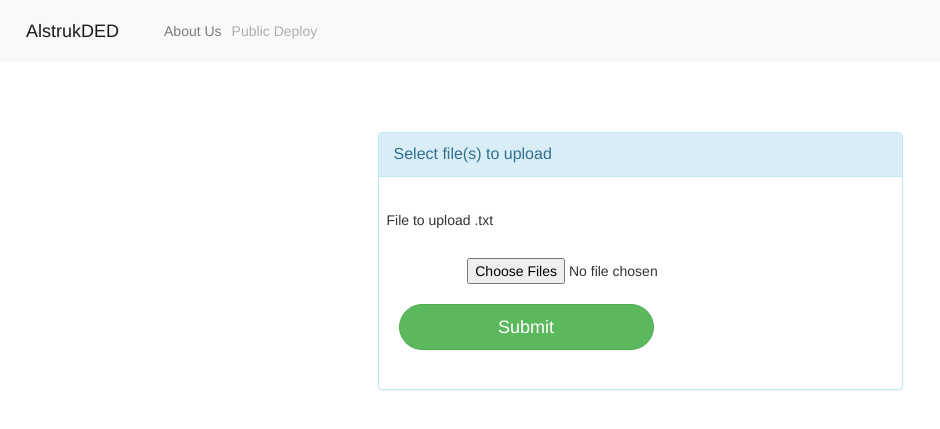
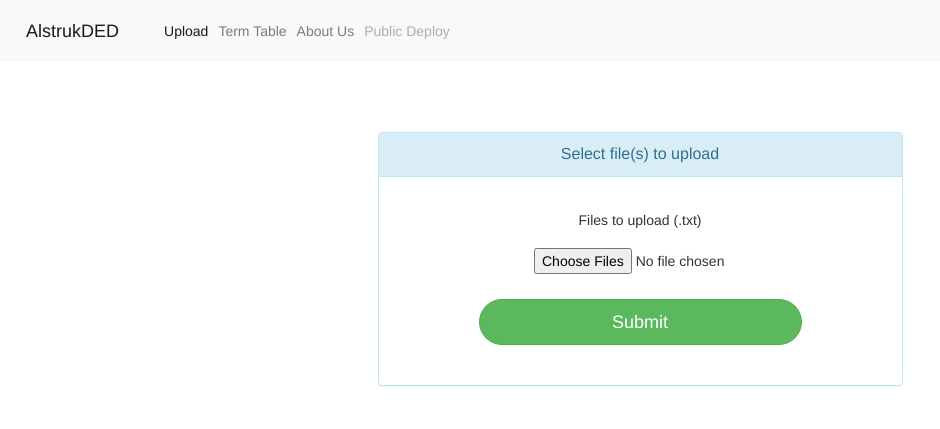
Before and after one commit to girvinjunod/Algeo02-19096, a Flask app: page /upload in a window 1280 px wide. Shown: the top 429 px of the page, without its empty margins (0-940 px from the left). Run offline with Flask 2, Linux system fonts and the light colour scheme; some libraries are stand-ins or nearby versions.

Commit message:
update upload

```diff
--- a/src/templates/index.html
+++ b/src/templates/index.html
@@ -1,9 +1,9 @@
 {%extends "base.html"%}
 {% block title %}Home Page{% endblock %}
 {% block content %}
-<div style=" padding:30px; margin:5px;text-align:center">
+<div style=" padding:10px; margin:50px;text-align:center">
 <h3>Welcome to AlstrukDED's Search Engine!</h3>
-	<img src="{{url_for('static', filename='logo.png')}}" style = "width: 50%; height: 50%;" alt="logo" />
+	<img src="{{url_for('static', filename='logo1.png')}}" style = "width: 65%; height: 65%;" alt="logo" />
 <form action="#" method="post">
 	<p><b>Insert Text to search:</b></p>
 	<p><input type="text" size = "100" name="nm" /></p>
--- a/src/templates/upload.html
+++ b/src/templates/upload.html
@@ -1,22 +1,21 @@
-{%extends "base_utama.html"%}
+{%extends "base.html"%}
 {% block title %}AlstrukDED - Upload{% endblock %}
 {% block content %}
 <!DOCTYPE html>
 <html>
 <head>
- <title>AlstrukDED</title>
  <link href="https://maxcdn.bootstrapcdn.com/bootstrap/3.3.0/css/bootstrap.min.css" rel="stylesheet" id="bootstrap-css">
  <script src="https://maxcdn.bootstrapcdn.com/bootstrap/3.3.0/js/bootstrap.min.js"></script>
  <script src="https://code.jquery.com/jquery-1.11.1.min.js"></script>
 </head>
 <div id="wrapper">
             <div id="page-wrapper">
-                <div class="row">
+                <div class="row" >
                     <div class="container">
                         <div id="identitycard" style="margin-top:50px" class="mainbox col-md-6 col-md-offset-3 col-sm-8 col-sm-offset-2">
                             <div class="panel panel-info">
                                 <div class="panel-heading">
-                                    <div class="panel-title">Select file(s) to upload</div>
+                                    <div class="panel-title" style = "text-align :center;">Select file(s) to upload</div>
                                 </div>
                                 <div class="panel-body">
         <p>
@@ -30,19 +29,17 @@
            {% endif %}
          {% endwith %}
         </p>
-                                    <div class="row">
-                                        <p style="padding: 8px;" class="text-center">File to upload .txt</p>
-                                    </div>
-                                    <div class="row" style="padding: 10px 15px 9px;">
+                                        <div style = "text-align:center; padding:8px">Files to upload (.txt)</div>
+                                    <div style="padding: 10px 80px 10px 80px; text-align:center;">
                                         <form method="post" action="/" enctype="multipart/form-data">
                                             <div class="form-group">
-                                                <div class="row" style="margin-bottom: 20px;">
-                                                    <div class="col-md-12 col-sm-12 col-xs-12 col-lg-12 col-md-offset-3 col-sm-offset-3 col-xs-offset-2">
+                                                <div class="row" style="margin-bottom:25px;">
+                                                    <div class="col-md-12 col-sm-12 col-xs-12 col-lg-120 col-md-offset-2 col-sm-offset-3 col-xs-offset-2 col-lg-12-offset-2">
                                                         <input type="file" name="files[]" multiple="true" autocomplete="off" required>
                                                     </div>
                                                 </div>
                                                 <div class="row text-center" style="padding-left: 20px;padding-right: 20px;">
-             <input type="submit" value="Submit" class="btn btn-lg btn-block btn-success" style="border-radius: 50px;background-color:hover: #35832f;">
+             <input type="submit" value="Submit" class="btn btn-lg btn-block btn-success" align= middle style="border-radius: 50px;background-color:hover: #35832f; text-align:center;">
             </div>
                                             </div>
                                         </form>
```
Also changed, not shown: src/static/logo1.png.
